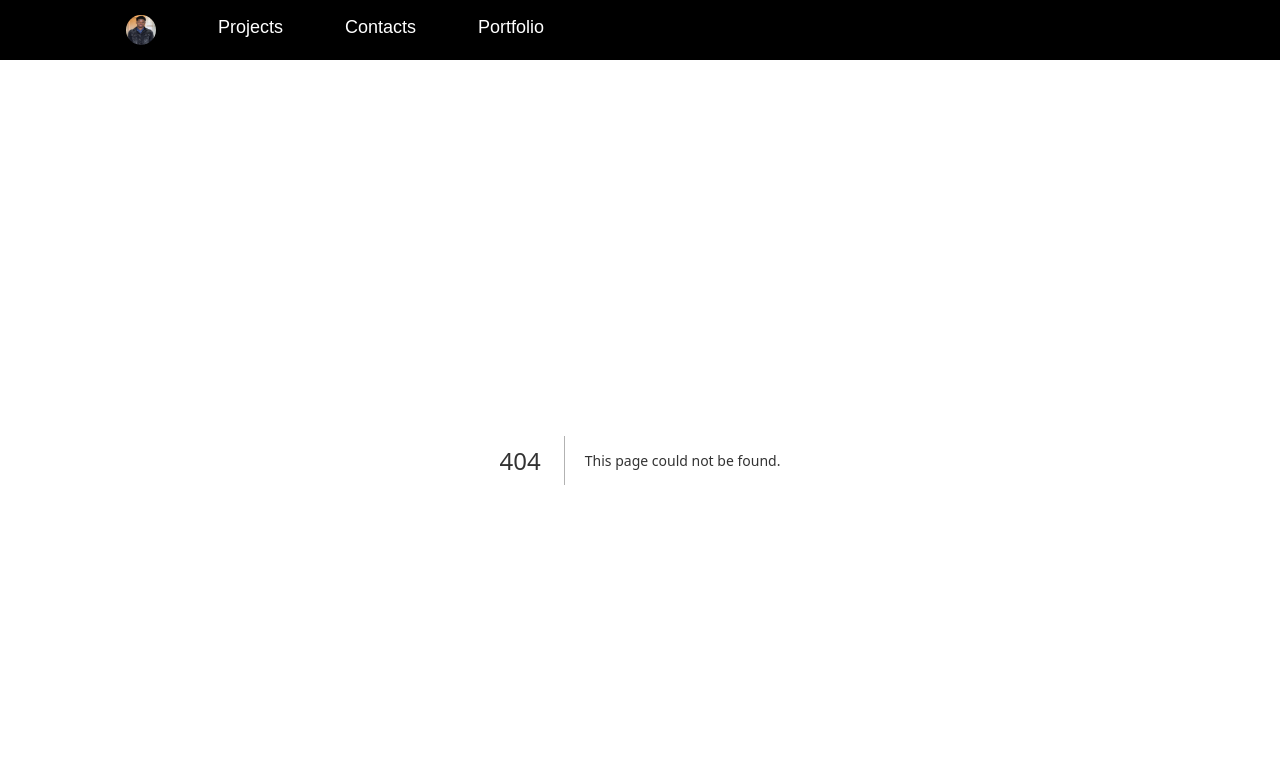
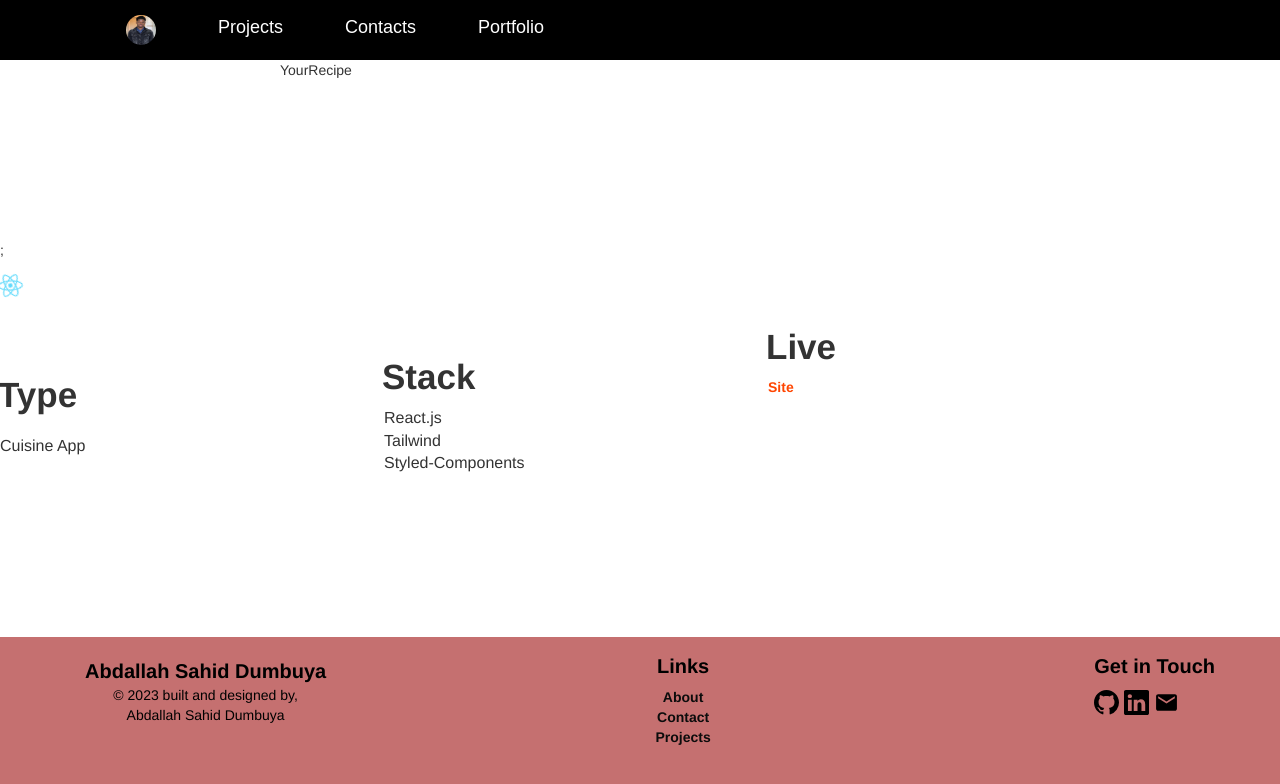
Before and after one commit to Absidaa/Absidaa, a Next.js app: page /yourRecipe in a window 1280 px wide. Before the commit this address had no page. Shown: the top 784 px of the page. Built offline with nearby package versions, Linux system fonts and the light colour scheme; a web font is replaced by a local one.

Commit message:
porfolio updated

```diff
--- a/pages/about.js
+++ b/pages/about.js
@@ -77,7 +77,7 @@ export default function About() {
               <span className={styles.clean} style={{ fontSize: "2rem" }}>
                 Clean, maintainable, readable and consistent code.
               </span>
-              It&apso;s great when features work, but it&apos;s even greater
+              It&apos;s great when features work, but it&apos;s even greater
               whenever they can stay that way, regardless of who&apos;s working
               on them.
             </p>
--- a/pages/homeSession.js
+++ b/pages/homeSession.js
@@ -39,7 +39,7 @@ export default function homeSession() {
           </div>
           <div className={styles.sitSession}>
             <h3 className={styles.livSession}>live</h3>
-            <Link href={""} rel="noreferrer">
+            <Link href={"/home-session.vercel.app"} rel="noreferrer">
               site
             </Link>
           </div>
--- /dev/null
+++ b/pages/yourRecipe.js
@@ -0,0 +1,96 @@
+import React from "react";
+import Link from "next/link";
+import styles from "../styles/Home.module.css";
+import { BsGithub, BsLinkedin } from "react-icons/bs";
+import { MdEmail } from "react-icons/md";
+import { FaReact } from "react-icons/fa";
+
+export default function YourRecipe() {
+  return (
+    <>
+      <div className={styles.homeSessionBody}>YourRecipe</div>;
+      <div>
+        <FaReact
+          className={styles.icon}
+          style={{ fontSize: "1.5em" }}
+          color="#61dafb"
+        />
+      </div>
+      <div>
+        <h3 className={styles.typeSession}>type</h3>
+        <div style={{ fontSize: "1.6rem" }}>Cuisine App</div>
+      </div>
+      <div className={styles.stkSession}>
+        <h3 className={styles.stakSession}>stack</h3>
+
+        <div style={{ fontSize: "1.6rem" }}>React.js</div>
+        <div style={{ fontSize: "1.6rem" }}>Tailwind</div>
+        <div style={{ fontSize: "1.6rem" }}>Styled-Components</div>
+      </div>
+      <div className={styles.sitSession}>
+        <h3 className={styles.livSession}>live</h3>
+        <Link href={""} rel="noreferrer">
+          site
+        </Link>
+      </div>
+      <div>
+        <footer className={styles.footer}>
+          <div className={styles.footerLeft}>
+            <div className={styles.footer_content}>
+              <div className={styles.name}>
+                <Link href={"/#top"} style={{ textDecoration: "none" }}>
+                  Abdallah Sahid Dumbuya
+                </Link>
+              </div>
+              &copy; {new Date().getFullYear()} built and designed by,
+              <p>Abdallah Sahid Dumbuya</p>
+            </div>
+          </div>
+          <div className={styles.footerMiddle}>
+            <div className={styles.link}>
+              <h6 className={styles.ink}>Links</h6>
+              <Link href="/about" style={{ textDecoration: "none" }}>
+                About
+              </Link>
+
+              <Link href="/#contact" style={{ textDecoration: "none" }}>
+                Contact
+              </Link>
+              <div>
+                <Link href="#project" style={{ textDecoration: "none" }}>
+                  Projects
+                </Link>
+              </div>
+            </div>
+          </div>
+          <div className={styles.footerRight}>
+            <div className={styles.footer_socials}>
+              <div className={styles.intouch}>Get in Touch</div>
+              <div class="hstack gap-2">
+                <div>
+                  <Link href="https://github.com/Absidaa/Absida" target="blank">
+                    <BsGithub size={25} />
+                  </Link>
+                </div>
+
+                <div>
+                  <Link
+                    href="https://www.linkedin.com/in/absida-04b9b3232/"
+                    target="blank"
+                  >
+                    <BsLinkedin size={25} />
+                  </Link>
+                </div>
+                <div>
+                  <Link href="http://absida8@gmail.com" target="blank">
+                    <MdEmail size={25} />
+                  </Link>
+                </div>
+              </div>
+            </div>
+          </div>
+        </footer>
+      </div>
+    </>
+  );
+}
--- a/styles/Home.module.css
+++ b/styles/Home.module.css
@@ -662,13 +662,14 @@
   font-size: 20px;
   margin-top: 40vh;
   margin-bottom: 7vh;
+  color: gray;
 }
 .homeSession {
   font-size: 7.5vh;
   margin-left: 18vh;
 }
 .homeSessionElighten {
-  margin-left: 18vh;
+  margin-left: 18.5vh;
   margin-bottom: 10vh;
   font-size: 1.3rem;
   font-family: Arial, Helvetica, sans-serif;
@@ -770,6 +771,41 @@
   font-size: 30px;
 }
 
+.yourRecipeCard {
+  width: 55vh;
+  margin-top: 13vh;
+  margin-left: 9vh;
+  margin-bottom: 45vh;
+}
+.yourRecipeCardFonts {
+  padding-left: 25px;
+  padding-top: 30px;
+  padding-right: 20px;
+  font-size: 33px;
+  color: white;
+  font-family: Muli;
+  font-weight: 900;
+  background-color: rgb(16, 204, 148);
+}
+.yourRecipeCard {
+  width: 55vh;
+  margin-top: -50vh;
+  margin-left: 131vh;
+  margin-bottom: 45vh;
+}
+
+.yourRecipeCard :hover {
+  transform: translate(0px, -2%);
+  box-shadow: rgb(219, 11, 157) -0.1px 10px 1px 20px;
+  transition-delay: 0s;
+  cursor: pointer;
+  border-radius: 25px;
+}
+.YourRecipeCard a :hover {
+  color: black;
+  text-decoration: none;
+}
+
 @keyframes spin {
   from {
     transform: scale(1.2) rotate(0deg);
@@ -1027,7 +1063,7 @@
     margin-left: 8vh;
   }
   .homeSessionElighten {
-    margin-left: 8vh;
+    margin-left: 9vh;
     margin-bottom: 10vh;
     font-size: 1.3rem;
     font-family: Arial, Helvetica, sans-serif;
@@ -1058,6 +1094,21 @@
     margin-bottom: 45vh;
   }
   .homeSessionCardFonts {
+    padding-left: 25px;
+    padding-top: 30px;
+    padding-right: 20px;
+    font-size: 33px;
+    font-family: "Anton", sans-serif;
+    font-weight: 900;
+  }
+
+  .yourRecipeCard {
+    width: 55vh;
+    margin-top: 13vh;
+    margin-left: 9vh;
+    margin-bottom: 45vh;
+  }
+  .yourRecipeCardFonts {
     padding-left: 25px;
     padding-top: 30px;
     padding-right: 20px;
@@ -1917,7 +1968,7 @@
     font-weight: bolder;
   }
 }
-@media only screen and (min-device-width: 200px) and (max-width: 375px) and (-webkit-min-device-pixel-ratio: 2) {
+@media only screen and (min-device-width: 290px) and (max-device-width: 375px) and (max-device-height: 670px) {
   .contain {
     position: absolute;
     width: 68vh;
@@ -1932,6 +1983,11 @@
   .tech {
     font-size: 30px;
   }
+
+  .skills {
+    margin-top: -75vh;
+    margin-bottom: 60vh;
+  }
   .footer {
     position: absolute;
     left: 0;
@@ -2195,7 +2251,7 @@
     margin-left: 14vh;
   }
 }
-@media only screen and (min-device-width: 388px) and (max-device-width: 411px) {
+@media only screen and (min-device-width: 388px) and (max-device-width: 411px) and (max-device-height: 825px) {
   .contain {
     position: absolute;
     width: 68vh;
```
Also changed, not shown: pages/index.js (+40 -2 lines).
